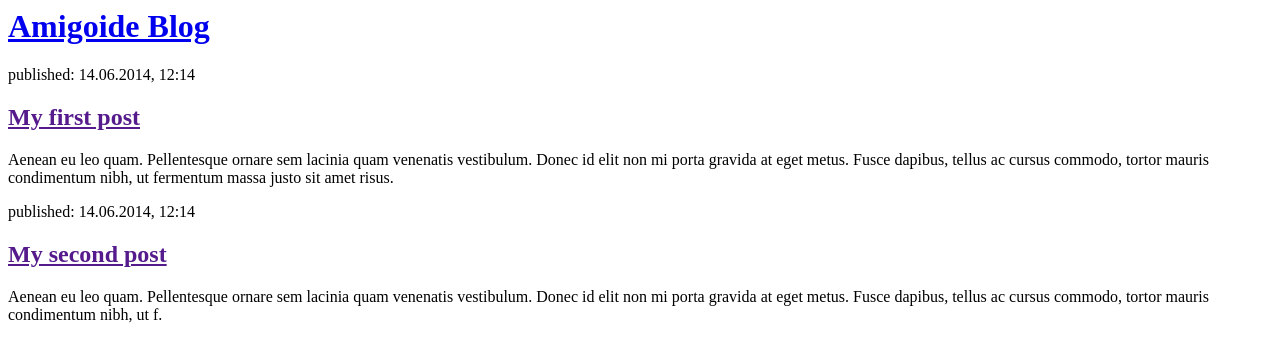
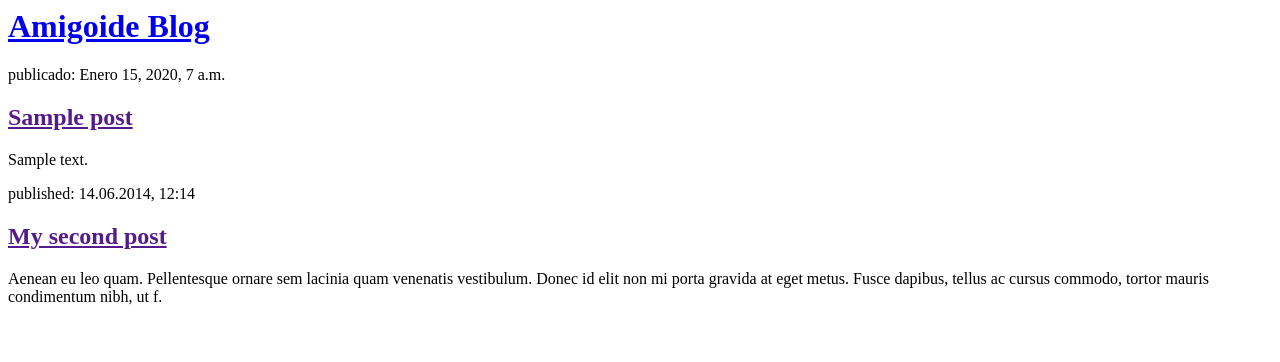
Before and after one commit to cacrespo/blog, a Django app: page / in a window 1280 px wide. Shown: the top 362 px of the page. Run offline with Django 3.2, Linux system fonts and the light colour scheme; tables that the repository leaves empty hold one stand-in row (values such as "Sample post").

Commit message:
Templates modificados para mostrar post desde base de datos

```diff
--- a/blog/templates/blog/post_list.html
+++ b/blog/templates/blog/post_list.html
@@ -8,9 +8,13 @@
         </div>
 
         <div>
-            <p>published: 14.06.2014, 12:14</p>
-            <h2><a href="">My first post</a></h2>
-            <p>Aenean eu leo quam. Pellentesque ornare sem lacinia quam venenatis vestibulum. Donec id elit non mi porta gravida at eget metus. Fusce dapibus, tellus ac cursus commodo, tortor mauris condimentum nibh, ut fermentum massa justo sit amet risus.</p>
+            {% for post in posts %}
+    <div>
+        <p> publicado: {{ post.published_date }}</p>
+        <h2><a href="">{{ post.title }}</a></h2>
+        <p>{{ post.text|linebreaksbr }}</p>
+    </div>
+            {% endfor %}
         </div>
 
         <div>
--- a/blog/views.py
+++ b/blog/views.py
@@ -1,6 +1,9 @@
 from django.shortcuts import render
+from django.utils import timezone
+from .models import Post
 
 # Create your views here.
 
 def post_list(request):
-    return render(request, 'blog/post_list.html', {})
+    posts = Post.objects.filter(published_date__lte=timezone.now()).order_by('published_date')
+    return render(request, 'blog/post_list.html', {'posts': posts})
```
